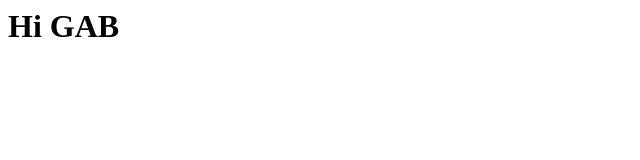
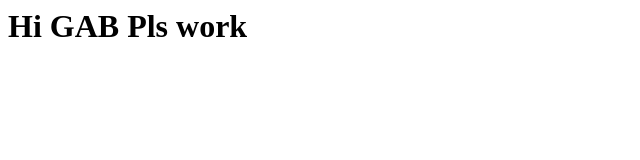
Before and after one commit to mohitchhabra/gabdemo, a plain HTML site: page index.html in a window 1280 px wide. Shown: the whole page, without its empty margins (0-640 px from the left). Drawn offline with Linux system fonts and the light colour scheme.

Commit message:
pls work

```diff
--- a/index.html
+++ b/index.html
@@ -1 +1 @@
-<h1> Hi GAB </h1>
+<h1> Hi GAB Pls work </h1>
```
